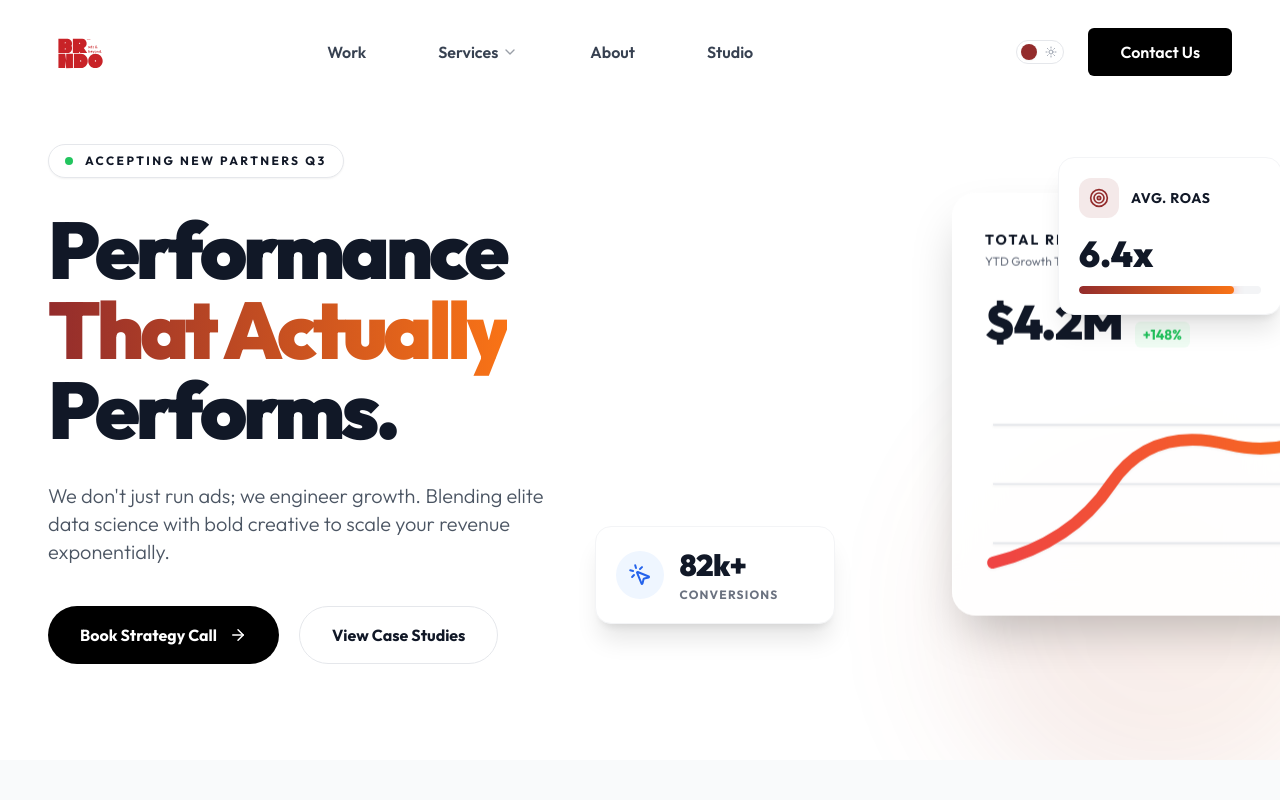
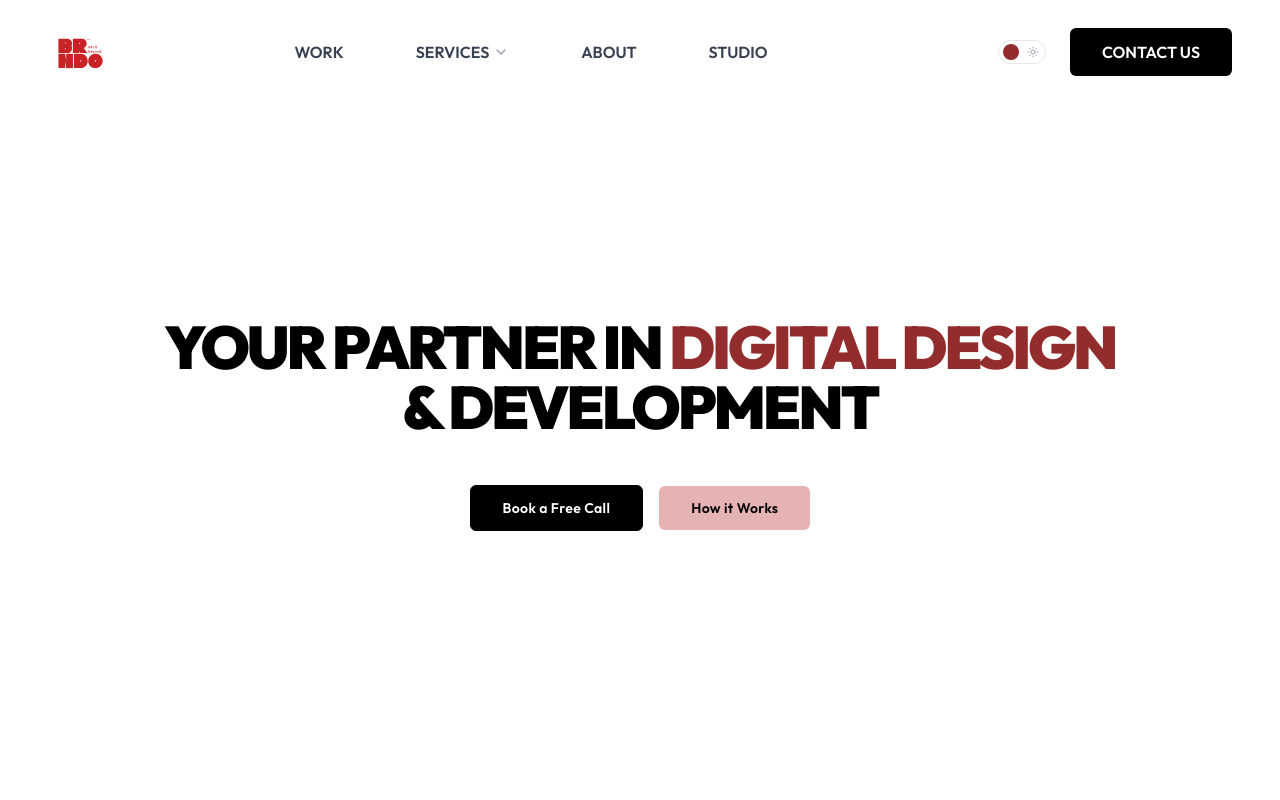
Before and after one commit to amanaanubhav/brndo.in, a React (Vite) app: page / in a window 1280 px wide. Shown: the top 800 px of the page. Built offline with nearby package versions, Linux system fonts and the light colour scheme.

Commit message:
feat: implement interactive Hero section with animated performance metrics and data visuals

```diff
--- a/src/components/Hero.jsx
+++ b/src/components/Hero.jsx
@@ -1,50 +1,12 @@
 import { motion } from 'framer-motion';
-import { ArrowRight, TrendingUp, Target, MousePointerClick } from 'lucide-react';
+import { ArrowRight } from 'lucide-react';
 import { useState } from 'react';
-
-// SVG Line Chart that animates drawing
-const AnimatedLineChart = () => (
-  <svg viewBox="0 0 100 50" className="w-full h-full drop-shadow-sm overflow-visible">
-    {/* Grid lines */}
-    <line x1="0" y1="10" x2="100" y2="10" stroke="currentColor" strokeWidth="0.5" className="text-gray-200 dark:text-gray-800" />
-    <line x1="0" y1="25" x2="100" y2="25" stroke="currentColor" strokeWidth="0.5" className="text-gray-200 dark:text-gray-800" />
-    <line x1="0" y1="40" x2="100" y2="40" stroke="currentColor" strokeWidth="0.5" className="text-gray-200 dark:text-gray-800" />
-
-    {/* Animated Path */}
-    <motion.path
-      d="M0 45 Q 20 40, 30 25 T 60 15 T 100 0"
-      fill="none"
-      stroke="url(#chart-gradient)"
-      strokeWidth="3"
-      strokeLinecap="round"
-      initial={{ pathLength: 0, opacity: 0 }}
-      animate={{ pathLength: 1, opacity: 1 }}
-      transition={{ duration: 2, ease: "easeInOut", delay: 0.5 }}
-    />
-
-    {/* Glowing dot at the end */}
-    <motion.circle
-      cx="100" cy="0" r="2.5" fill="#ef4444"
-      initial={{ scale: 0, opacity: 0 }}
-      animate={{ scale: 1, opacity: 1 }}
-      transition={{ delay: 2.3, type: "spring" }}
-      className="drop-shadow-[0_0_8px_rgba(239,68,68,0.8)]"
-    />
-
-    <defs>
-      <linearGradient id="chart-gradient" x1="0%" y1="0%" x2="100%" y2="0%">
-        <stop offset="0%" stopColor="#ef4444" /> {/* brndo-red equivalent */}
-        <stop offset="100%" stopColor="#f97316" /> {/* orange */}
-      </linearGradient>
-    </defs>
-  </svg>
-);
 
 export default function Hero() {
   const [isHovered, setIsHovered] = useState(false);
 
   return (
-    <section className="relative min-h-[95vh] flex items-center pt-24 pb-12 overflow-hidden transition-colors duration-300">
+    <section className="relative min-h-screen flex items-center pt-32 pb-20 overflow-hidden transition-colors duration-300">
       {/* Premium Background Gradients & Grid */}
       <div className="absolute top-0 left-0 w-full h-full overflow-hidden -z-10 bg-white dark:bg-gray-950">
         <div className="absolute top-[-20%] left-[-10%] w-[50%] h-[50%] rounded-full bg-brndo-red/10 dark:bg-brndo-red/5 blur-[120px]" />
@@ -57,160 +19,33 @@ export default function Hero() {
         ></div>
       </div>
 
-      <div className="max-w-7xl mx-auto px-6 md:px-12 grid lg:grid-cols-12 gap-12 lg:gap-16 items-center w-full">
+      <div className="max-w-5xl mx-auto px-6 md:px-12 flex flex-col items-center text-center w-full relative z-10">
 
-        {/* Left Column - Text Content */}
-        <div className="lg:col-span-6 z-10 pt-10 lg:pt-0">
-          <motion.div
-            initial={{ opacity: 0, y: 20 }}
-            animate={{ opacity: 1, y: 0 }}
-            transition={{ duration: 0.6 }}
-            className="inline-flex items-center gap-3 px-4 py-2 rounded-full bg-white dark:bg-gray-900 text-gray-900 dark:text-white text-[10px] sm:text-xs font-bold tracking-[0.2em] uppercase mb-8 border border-gray-200 dark:border-gray-800 shadow-sm"
-          >
-            <span className="relative flex h-2 w-2">
-              <span className="animate-ping absolute inline-flex h-full w-full rounded-full bg-green-500 opacity-75"></span>
-              <span className="relative inline-flex rounded-full h-2 w-2 bg-green-500"></span>
-            </span>
-            Accepting New Partners Q3
-          </motion.div>
-
+        {/* Text Content */}
         <motion.h1
           initial={{ opacity: 0, y: 20 }}
           animate={{ opacity: 1, y: 0 }}
           transition={{ duration: 0.6, delay: 0.1 }}
-            className="text-5xl sm:text-6xl lg:text-[4.5rem] xl:text-[5rem] font-black text-gray-900 dark:text-white tracking-tighter leading-[1.05] mb-8"
+          className="text-4xl sm:text-5xl lg:text-6xl font-black text-black tracking-tighter leading-[1.1] mb-12 uppercase"
         >
-            Performance <br/>
-            <span className="text-transparent bg-clip-text bg-gradient-to-r from-brndo-red to-orange-500">That Actually</span> <br/>
-            Performs.
+          <span className="whitespace-nowrap">Your Partner In <span className="text-brndo-red">Digital Design</span></span> <br className="hidden sm:block"/>
+          & Development
         </motion.h1>
-
-          <motion.p
-            initial={{ opacity: 0, y: 20 }}
-            animate={{ opacity: 1, y: 0 }}
-            transition={{ duration: 0.6, delay: 0.2 }}
-            className="text-lg md:text-xl text-gray-600 dark:text-gray-400 mb-10 max-w-lg leading-relaxed font-light"
-          >
-            We don't just run ads; we engineer growth. Blending elite data science with bold creative to scale your revenue exponentially.
-          </motion.p>
 
         <motion.div
           initial={{ opacity: 0, y: 20 }}
           animate={{ opacity: 1, y: 0 }}
-            transition={{ duration: 0.6, delay: 0.3 }}
-            className="flex flex-col sm:flex-row gap-5"
+          transition={{ duration: 0.6, delay: 0.2 }}
+          className="flex flex-col sm:flex-row items-center justify-center gap-4 w-full sm:w-auto"
         >
-            <a href="#contact" className="group relative flex items-center justify-center gap-3 bg-black dark:bg-brndo-red text-white px-8 py-4 rounded-full text-base font-bold overflow-hidden transition-all hover:shadow-[0_0_30px_rgba(200,0,0,0.25)]">
-              {/* Shine effect */}
-              <div className="absolute inset-0 -translate-x-full group-hover:animate-[shimmer_1.5s_infinite] bg-gradient-to-r from-transparent via-white/20 to-transparent z-10" />
-              <span className="relative z-20">Book Strategy Call</span>
-              <ArrowRight size={18} className="relative z-20 group-hover:translate-x-1 transition-transform" />
+          <a href="#contact" className="flex items-center justify-center border border-black bg-black text-white px-8 py-3 rounded-md text-sm font-semibold tracking-wide transition-colors hover:bg-white hover:text-black w-full sm:w-auto">
+            Book a Free Call
           </a>
-            <a href="#work" className="flex items-center justify-center gap-2 bg-white dark:bg-gray-900 text-gray-900 dark:text-white border border-gray-200 dark:border-gray-800 px-8 py-4 rounded-full text-base font-bold hover:bg-gray-50 dark:hover:bg-gray-800 transition-colors">
-              View Case Studies
+
+          <a href="#how-it-works" className="flex items-center justify-center bg-brndo-lightRed text-black px-8 py-3 rounded-md text-sm font-semibold tracking-wide transition-colors hover:bg-[#d9a3a3] w-full sm:w-auto">
+            How it Works
           </a>
         </motion.div>
-        </div>
-
-        {/* Right Column - Dynamic Data Visuals Composition */}
-        <div className="lg:col-span-6 relative z-10 hidden md:block" style={{ perspective: 1000 }}>
-          <motion.div
-            className="relative w-full aspect-square max-w-[550px] mx-auto mt-10 lg:mt-0"
-            onHoverStart={() => setIsHovered(true)}
-            onHoverEnd={() => setIsHovered(false)}
-            initial={{ opacity: 0, scale: 0.9 }}
-            animate={{ opacity: 1, scale: 1 }}
-            transition={{ duration: 0.8, delay: 0.4 }}
-          >
-            {/* Background Decorative Blob */}
-            <motion.div
-              className="absolute top-1/2 left-1/2 -translate-x-1/2 -translate-y-1/2 w-3/4 h-3/4 rounded-full bg-gradient-to-tr from-brndo-red/20 to-orange-400/20 blur-3xl z-0"
-              animate={{
-                scale: isHovered ? 1.1 : 1,
-                opacity: isHovered ? 0.8 : 0.5
-              }}
-              transition={{ duration: 0.5 }}
-            />
-
-            {/* Main Center Card (Revenue Graph) */}
-            <motion.div
-              className="absolute top-1/2 left-1/2 -translate-x-1/2 -translate-y-1/2 w-4/5 lg:w-[85%] aspect-[4/3] bg-white/90 dark:bg-gray-900/90 rounded-3xl shadow-2xl border border-white/50 dark:border-gray-700/50 p-6 sm:p-8 flex flex-col z-20 backdrop-blur-xl transition-all duration-300"
-              animate={{
-                rotateY: isHovered ? -8 : 0,
-                rotateX: isHovered ? 5 : 0,
-                y: isHovered ? "-55%" : "-50%",
-                scale: isHovered ? 1.05 : 1
-              }}
-              transition={{ type: "spring", stiffness: 100, damping: 20 }}
-            >
-              <div className="flex justify-between items-center mb-6">
-                <div>
-                  <h3 className="text-xs sm:text-sm font-bold text-gray-900 dark:text-white uppercase tracking-[0.15em]">Total Revenue</h3>
-                  <p className="text-xs text-gray-500 dark:text-gray-400 mt-1">YTD Growth Trajectory</p>
-                </div>
-                <div className="w-12 h-12 rounded-full bg-green-50 dark:bg-green-900/30 flex items-center justify-center text-green-500 border border-green-100 dark:border-green-800/50 shadow-sm">
-                  <TrendingUp size={20} />
-                </div>
-              </div>
-              <div className="mb-6">
-                <span className="text-4xl sm:text-5xl font-black text-gray-900 dark:text-white tracking-tight">$4.2M</span>
-                <span className="text-sm font-bold text-green-500 bg-green-50 dark:bg-green-900/30 px-2 py-1 rounded-md ml-3">+148%</span>
-              </div>
-              <div className="flex-1 w-full relative mt-auto pl-2 pt-4">
-                <AnimatedLineChart />
-              </div>
-            </motion.div>
-
-            {/* Top Right Card (ROAS) */}
-            <motion.div
-              className="absolute top-[5%] right-[-5%] lg:right-[-10%] w-48 sm:w-56 bg-white dark:bg-gray-900 rounded-2xl shadow-xl border border-gray-100 dark:border-gray-800 p-5 z-30"
-              animate={{
-                x: isHovered ? 30 : 0,
-                y: isHovered ? -30 : 0,
-                rotate: isHovered ? 8 : 0,
-                scale: isHovered ? 1.05 : 1
-              }}
-              transition={{ type: "spring", stiffness: 100, damping: 20 }}
-            >
-              <div className="flex items-center gap-3 mb-4">
-                <div className="w-10 h-10 rounded-xl bg-brndo-red/10 flex items-center justify-center text-brndo-red">
-                  <Target size={20} />
-                </div>
-                <span className="text-xs sm:text-sm font-bold tracking-wider uppercase text-gray-900 dark:text-white">Avg. ROAS</span>
-              </div>
-              <div className="text-3xl sm:text-4xl font-black text-gray-900 dark:text-white mb-3">6.4x</div>
-              <div className="w-full h-2 bg-gray-100 dark:bg-gray-800 rounded-full overflow-hidden">
-                <motion.div
-                  className="h-full bg-gradient-to-r from-brndo-red to-orange-500 rounded-full shadow-[0_0_10px_rgba(239,68,68,0.5)]"
-                  initial={{ width: 0 }}
-                  animate={{ width: "85%" }}
-                  transition={{ duration: 1.5, delay: 1, ease: "easeOut" }}
-                />
-              </div>
-            </motion.div>
-
-            {/* Bottom Left Card (Conversions) */}
-            <motion.div
-              className="absolute bottom-[10%] left-[-5%] lg:left-[-15%] w-52 sm:w-60 bg-white dark:bg-gray-900 rounded-2xl shadow-xl border border-gray-100 dark:border-gray-800 p-5 z-30 flex items-center gap-4"
-              animate={{
-                x: isHovered ? -30 : 0,
-                y: isHovered ? 30 : 0,
-                rotate: isHovered ? -5 : 0,
-                scale: isHovered ? 1.05 : 1
-              }}
-              transition={{ type: "spring", stiffness: 100, damping: 20 }}
-            >
-              <div className="w-12 h-12 rounded-full bg-blue-50 dark:bg-blue-900/20 flex items-center justify-center text-blue-600 dark:text-blue-400 shrink-0">
-                <MousePointerClick size={24} />
-              </div>
-              <div>
-                <p className="text-2xl sm:text-3xl font-black text-gray-900 dark:text-white tracking-tight">82k+</p>
-                <p className="text-[10px] sm:text-xs font-bold text-gray-500 dark:text-gray-400 uppercase tracking-widest mt-1">Conversions</p>
-              </div>
-            </motion.div>
-
-          </motion.div>
-        </div>
       </div>
 
       {/* Required for shine animation on button */}
--- a/src/components/Navbar.jsx
+++ b/src/components/Navbar.jsx
@@ -56,7 +56,7 @@ export default function Navbar() {
               <div key={link.name} className="relative group">
                 <a
                   href={link.href}
-                  className="text-base font-semibold text-gray-700 dark:text-gray-200 hover:bg-brndo-red hover:text-white px-5 py-2.5 rounded-md transition-colors flex items-center gap-1 cursor-pointer"
+                  className="text-base font-semibold uppercase text-gray-700 dark:text-gray-200 hover:bg-brndo-red hover:text-white px-5 py-2.5 rounded-md transition-colors flex items-center gap-1 cursor-pointer"
                 >
                   {link.name}
                   <ChevronDown className="w-4 h-4 opacity-50 group-hover:opacity-100 transition-opacity" />
@@ -69,7 +69,7 @@ export default function Navbar() {
                       <a
                         key={dropItem.name}
                         href={dropItem.href}
-                        className="text-sm font-semibold text-gray-600 dark:text-gray-300 hover:bg-brndo-red hover:text-white px-4 py-3 rounded-md transition-colors block"
+                        className="text-sm font-semibold uppercase text-gray-600 dark:text-gray-300 hover:bg-brndo-red hover:text-white px-4 py-3 rounded-md transition-colors block"
                       >
                         {dropItem.name}
                       </a>
@@ -81,7 +81,7 @@ export default function Navbar() {
               <a
                 key={link.name}
                 href={link.href}
-                className="text-base font-semibold text-gray-700 dark:text-gray-200 hover:bg-brndo-red hover:text-white px-5 py-2.5 rounded-md transition-colors block"
+                className="text-base font-semibold uppercase text-gray-700 dark:text-gray-200 hover:bg-brndo-red hover:text-white px-5 py-2.5 rounded-md transition-colors block"
               >
                 {link.name}
               </a>
@@ -94,7 +94,7 @@ export default function Navbar() {
           <ThemeToggle />
           <a
             href="#contact"
-            className="bg-black text-white px-8 py-3 rounded-md text-base font-semibold hover:bg-gray-900 dark:bg-brndo-red dark:hover:bg-brndo-darkRed cursor-pointer transition-colors"
+            className="bg-black text-white px-8 py-3 rounded-md text-base font-semibold uppercase hover:bg-gray-900 dark:bg-brndo-red dark:hover:bg-brndo-darkRed cursor-pointer transition-colors"
           >
             Contact Us
           </a>
@@ -126,7 +126,7 @@ export default function Navbar() {
                 <a
                   href={link.href}
                   onClick={() => !link.dropdown && setMobileMenuOpen(false)}
-                  className="text-3xl font-bold text-gray-900 dark:text-white flex items-center justify-between"
+                  className="text-3xl font-bold uppercase text-gray-900 dark:text-white flex items-center justify-between"
                 >
                   {link.name}
                   {link.dropdown && <ChevronDown className="w-6 h-6 text-gray-400" />}
@@ -138,7 +138,7 @@ export default function Navbar() {
                         key={dropItem.name}
                         href={dropItem.href}
                         onClick={() => setMobileMenuOpen(false)}
-                        className="text-xl font-semibold text-gray-600 dark:text-gray-300 hover:text-brndo-red dark:hover:text-brndo-lightRed transition-colors"
+                        className="text-xl font-semibold uppercase text-gray-600 dark:text-gray-300 hover:text-brndo-red dark:hover:text-brndo-lightRed transition-colors"
                       >
                         {dropItem.name}
                       </a>
@@ -150,7 +150,7 @@ export default function Navbar() {
             <a
               href="#contact"
               onClick={() => setMobileMenuOpen(false)}
-              className="mt-8 bg-black dark:bg-brndo-red text-white text-center py-4 rounded-md text-xl font-bold"
+              className="mt-8 bg-black dark:bg-brndo-red text-white text-center py-4 rounded-md text-xl font-bold uppercase"
             >
               Contact Us
             </a>
```
Lines whose indentation alone changed are shown as unchanged.
